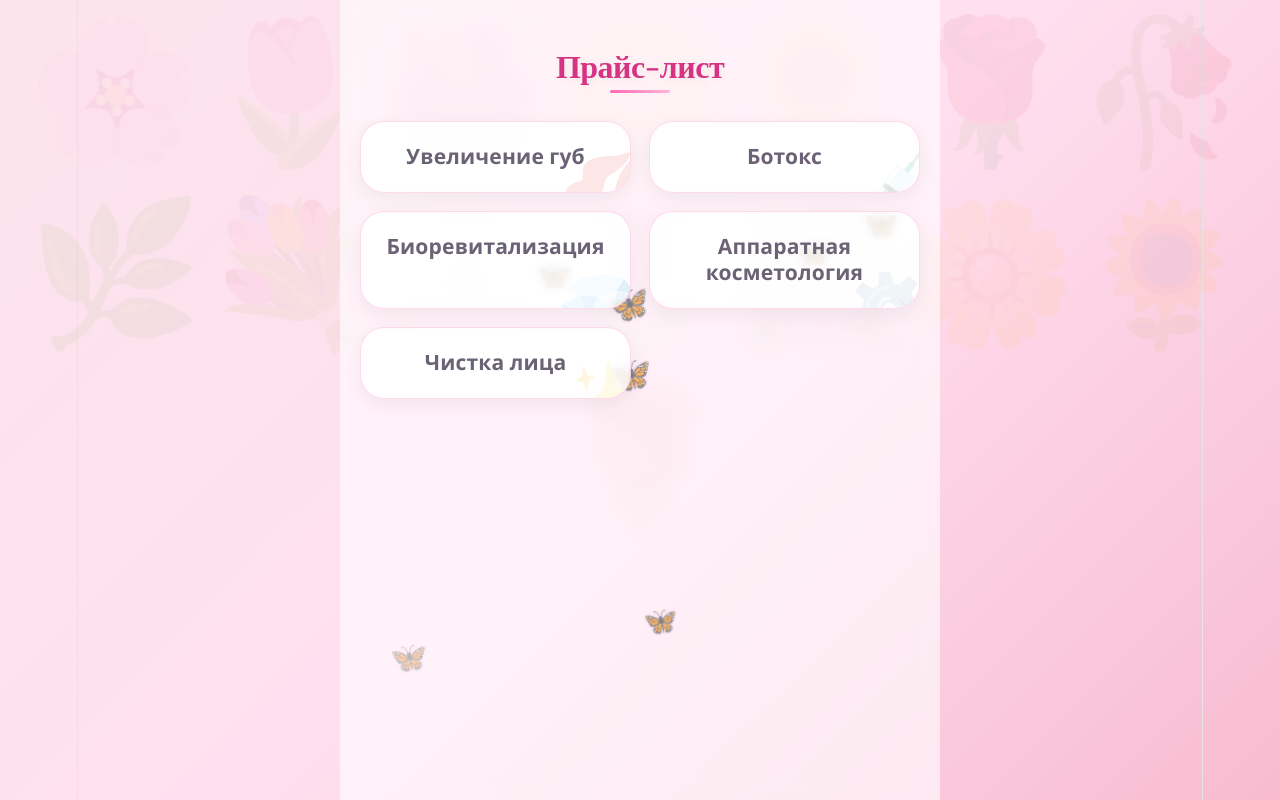
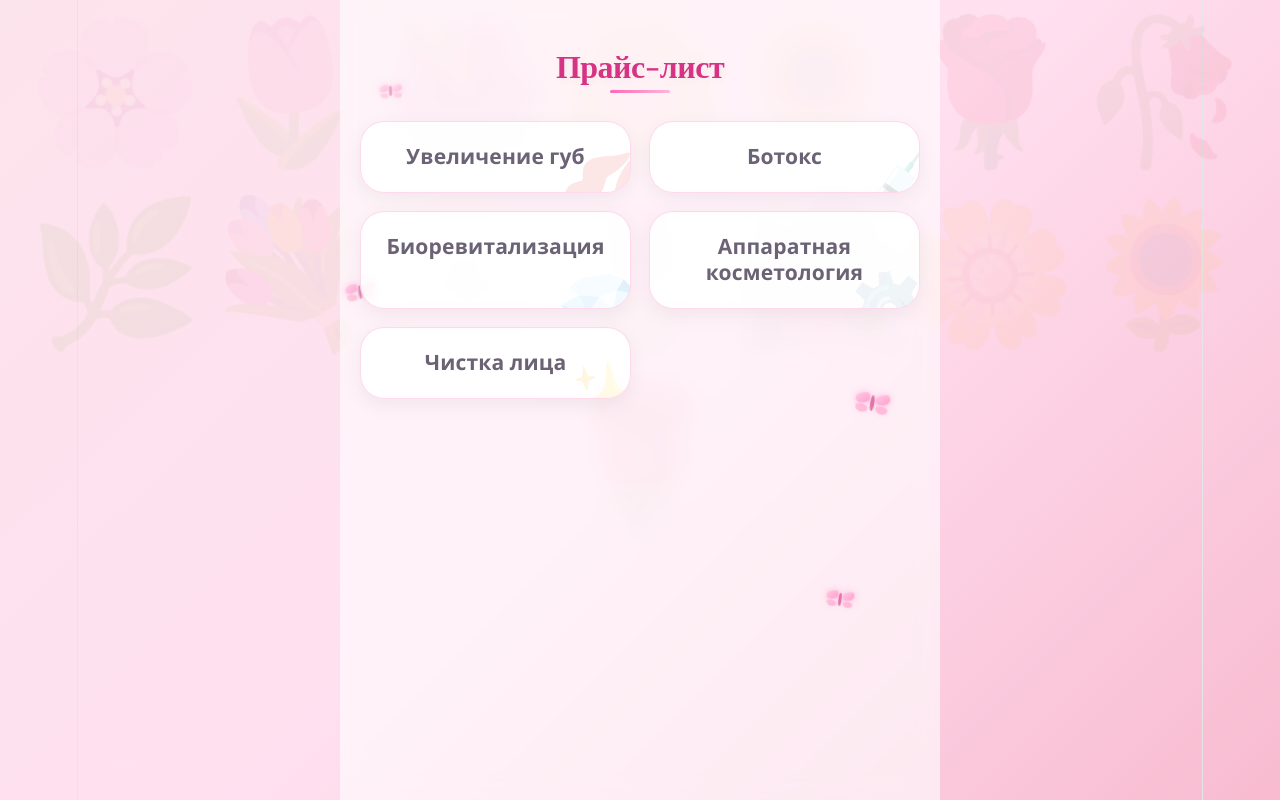
Before and after one commit to w8tan1312/cosmo-miniapp, a React (Vite) app: page / in a window 1280 px wide. Built offline with nearby package versions, Linux system fonts and the light colour scheme; a web font is replaced by a local one.

Commit message:
Add pink butterflies with flapping wings animation

```diff
--- a/src/App.css
+++ b/src/App.css
@@ -475,19 +475,93 @@ body::before {
   overflow: hidden;
 }
 
-/* Анимация бабочки */
+/* Бабочка */
 .butterfly {
   position: absolute;
-  font-size: 30px;
-  opacity: 0.6;
-  animation: flyAround 12s ease-in-out infinite;
-  filter: drop-shadow(0 0 2px rgba(255,105,180,0.3));
-  transition: opacity 0.3s;
+  width: var(--butterfly-size, 30px);
+  height: calc(var(--butterfly-size, 30px) * 0.8);
+  animation: flyAround 15s ease-in-out infinite;
+  filter: drop-shadow(0 0 3px rgba(255, 105, 180, 0.3));
 }
 
-.butterfly:hover {
-  opacity: 0.9;
-  filter: drop-shadow(0 0 5px rgba(255,105,180,0.6));
+/* Крылья бабочки */
+.butterfly-wing {
+  position: absolute;
+  width: 45%;
+  height: 70%;
+  top: 15%;
+  animation: flapWings 0.3s ease-in-out infinite alternate;
+  transform-origin: top;
+}
+
+.wing-left {
+  left: 0;
+  transform: skewY(5deg);
+}
+
+.wing-right {
+  right: 0;
+  transform: skewY(-5deg) scaleX(-1);
+}
+
+/* Верхняя часть крыла */
+.wing-top {
+  position: absolute;
+  width: 100%;
+  height: 55%;
+  background: linear-gradient(135deg, #ffb6d9, #ff69b4);
+  border-radius: 80% 20% 70% 30% / 60% 50% 50% 40%;
+  opacity: 0.7;
+  box-shadow: 0 0 8px rgba(255, 105, 180, 0.4);
+}
+
+/* Нижняя часть крыла */
+.wing-bottom {
+  position: absolute;
+  bottom: 0;
+  width: 85%;
+  height: 40%;
+  background: linear-gradient(135deg, #ff99cc, #ff85b3);
+  border-radius: 40% 60% 50% 50% / 30% 50% 50% 70%;
+  opacity: 0.6;
+  left: 8%;
+}
+
+/* Тело бабочки */
+.butterfly-body {
+  position: absolute;
+  width: 12%;
+  height: 55%;
+  background: #d63384;
+  border-radius: 50%;
+  left: 44%;
+  top: 22%;
+  opacity: 0.8;
+  box-shadow: 0 0 3px rgba(0,0,0,0.1);
+}
+
+/* Анимация взмаха крыльев */
+@keyframes flapWings {
+  0% {
+    transform: scaleX(1) rotate(0deg);
+  }
+  100% {
+    transform: scaleX(0.3) rotate(5deg);
+  }
+}
+
+/* Разные анимации для левого и правого крыла */
+.wing-right {
+  animation: flapWingsRight 0.3s ease-in-out infinite alternate;
+}
+
+@keyframes flapWingsRight {
+  0% {
+    transform: scaleX(1) rotate(0deg);
+  }
+  100% {
+    transform: scaleX(0.3) rotate(-5deg);
+  }
 }
 
 /* Анимация полёта */
@@ -497,22 +571,19 @@ body::before {
     opacity: 0;
   }
   10% {
-    opacity: 0.6;
+    opacity: 0.8;
   }
-  20% {
-    transform: translate(15vw, -15vh) rotate(15deg);
+  25% {
+    transform: translate(20vw, -20vh) rotate(10deg);
   }
-  40% {
-    transform: translate(-10vw, -25vh) rotate(-10deg);
+  50% {
+    transform: translate(-15vw, -35vh) rotate(-8deg);
   }
-  60% {
-    transform: translate(20vw, -10vh) rotate(20deg);
-  }
-  80% {
-    transform: translate(-15vw, -20vh) rotate(-15deg);
+  75% {
+    transform: translate(25vw, -15vh) rotate(12deg);
   }
   90% {
-    opacity: 0.6;
+    opacity: 0.8;
   }
   100% {
     transform: translate(0, 0) rotate(0deg);
@@ -520,7 +591,7 @@ body::before {
   }
 }
 
-/* Вариант 2 - более плавный полёт */
+/* Альтернативная анимация для некоторых бабочек */
 @keyframes flyAround2 {
   0% {
     transform: translate(0, 0) scale(1);
@@ -530,15 +601,15 @@ body::before {
     opacity: 0.7;
   }
   30% {
-    transform: translate(25vw, -20vh) scale(1.1) rotate(10deg);
+    transform: translate(-20vw, -25vh) scale(1.1) rotate(-12deg);
   }
-  50% {
-    transform: translate(-20vw, -35vh) scale(0.9) rotate(-15deg);
+  55% {
+    transform: translate(18vw, -30vh) scale(0.9) rotate(8deg);
   }
-  70% {
-    transform: translate(15vw, -15vh) scale(1.05) rotate(8deg);
+  75% {
+    transform: translate(-10vw, -15vh) scale(1.05) rotate(-5deg);
   }
-  85% {
+  90% {
     opacity: 0.7;
   }
   100% {
@@ -547,7 +618,7 @@ body::before {
   }
 }
 
-/* Разные анимации для разных бабочек */
+/* Разные анимации полёта */
 .butterfly:nth-child(odd) {
   animation-name: flyAround;
 }
@@ -555,3 +626,13 @@ body::before {
 .butterfly:nth-child(even) {
   animation-name: flyAround2;
 }
+
+/* Эффект при наведении на бабочку */
+.butterfly:hover {
+  filter: drop-shadow(0 0 8px rgba(255, 105, 180, 0.7));
+}
+
+.butterfly:hover .wing-top,
+.butterfly:hover .wing-bottom {
+  opacity: 0.95;
+}
--- a/src/Butterflies.jsx
+++ b/src/Butterflies.jsx
@@ -4,16 +4,16 @@ const Butterflies = () => {
   const [butterflies, setButterflies] = useState([])
 
   useEffect(() => {
-    // Создаём 8 бабочек
+    // Создаём бабочек
     const newButterflies = []
-    for (let i = 0; i < 8; i++) {
+    for (let i = 0; i < 6; i++) {
       newButterflies.push({
         id: i,
         left: Math.random() * 100,
         top: Math.random() * 100,
-        delay: Math.random() * 5,
-        duration: 8 + Math.random() * 7,
-        size: 20 + Math.random() * 15
+        delay: Math.random() * 8,
+        duration: 10 + Math.random() * 10,
+        size: 22 + Math.random() * 15
       })
     }
     setButterflies(newButterflies)
@@ -30,10 +30,18 @@ const Butterflies = () => {
             top: `${butterfly.top}%`,
             animationDelay: `${butterfly.delay}s`,
             animationDuration: `${butterfly.duration}s`,
-            fontSize: `${butterfly.size}px`
+            '--butterfly-size': `${butterfly.size}px`
           }}
         >
-          🦋
+          <div className="butterfly-wing wing-left">
+            <div className="wing-top"></div>
+            <div className="wing-bottom"></div>
+          </div>
+          <div className="butterfly-wing wing-right">
+            <div className="wing-top"></div>
+            <div className="wing-bottom"></div>
+          </div>
+          <div className="butterfly-body"></div>
         </div>
       ))}
     </div>
```
